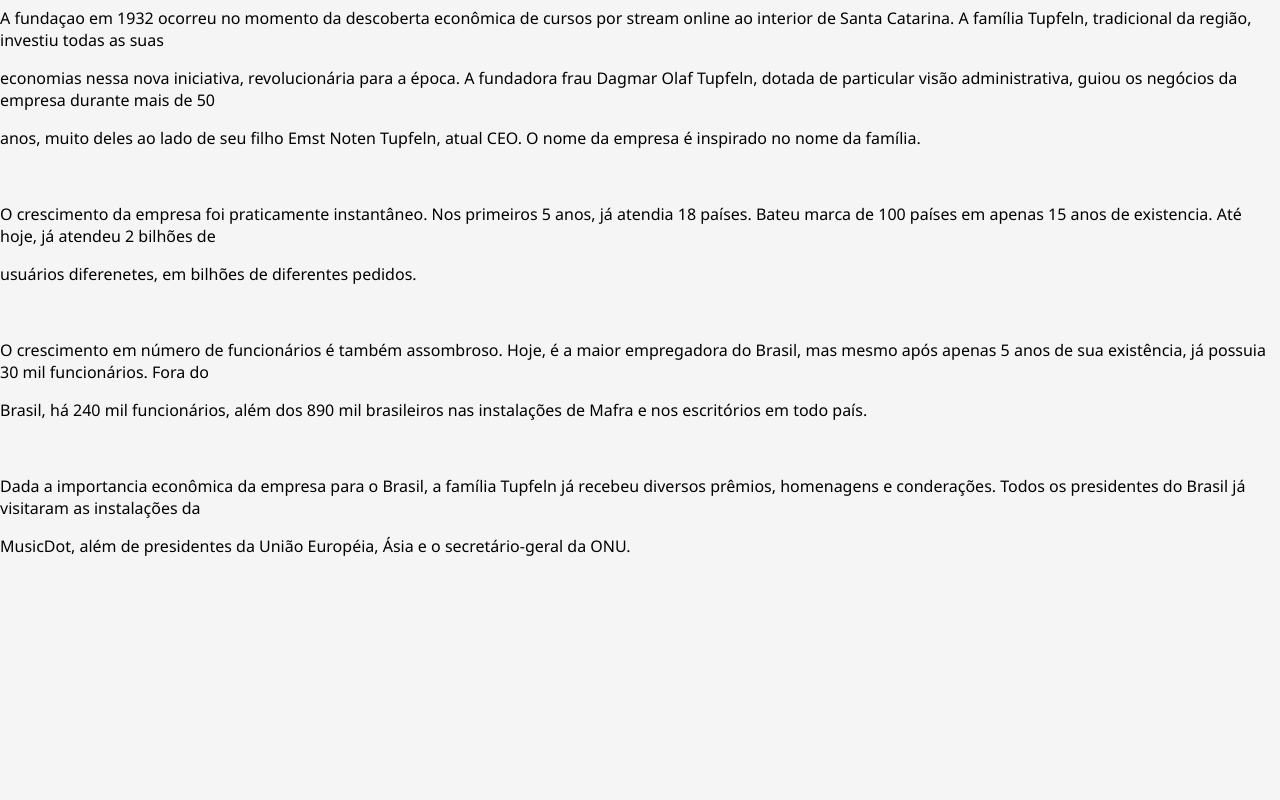
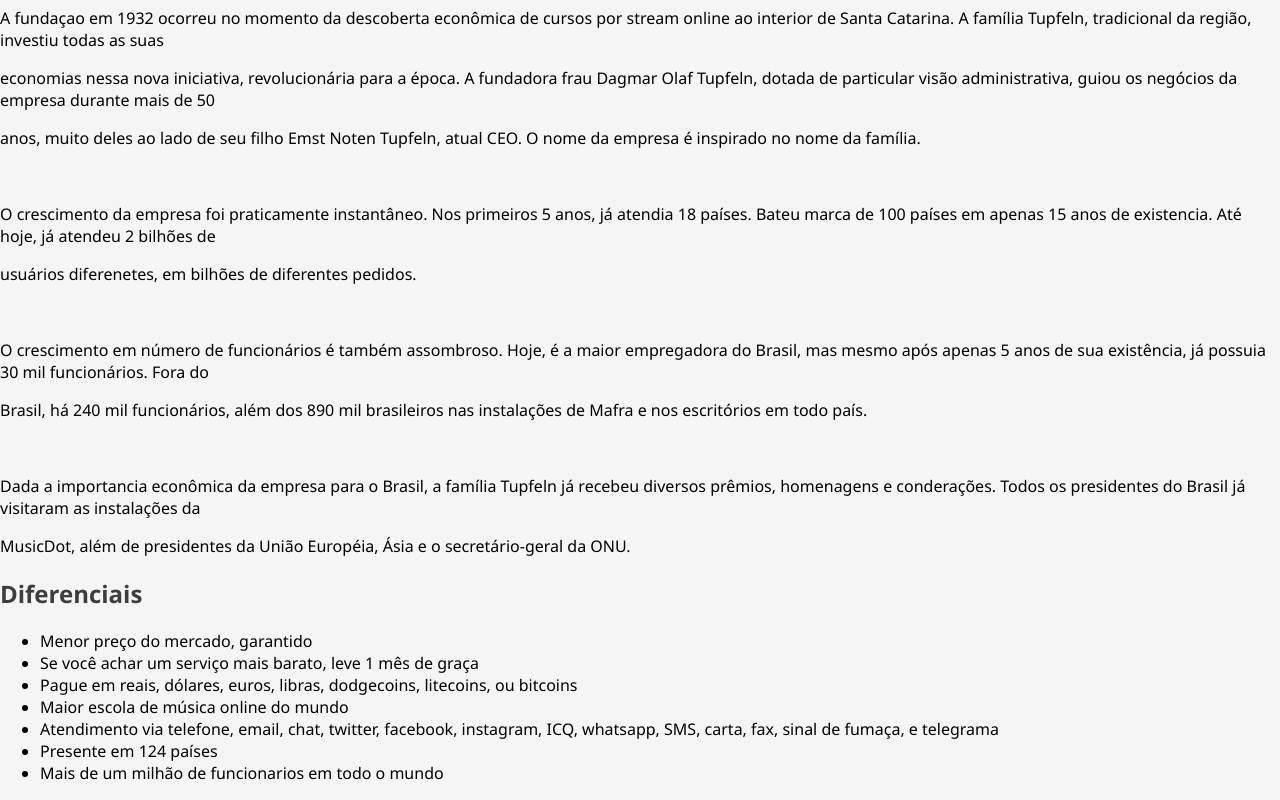
Before and after one commit to LDLNull/music-dot, a plain HTML site: page index.html in a window 1280 px wide. Shown: the part 1837-2637 px from the top of the page. Before the commit the page ends 2410 px from the top, so only its background shows below. Drawn offline with Linux system fonts and the light colour scheme.

Commit message:
Atividade CSS 3, atrasada

```diff
--- a/index.html
+++ b/index.html
@@ -17,14 +17,15 @@
     </ul>
     <h1>Sobre a empresa.</h1>
     <p>A MusicDot é a maior escola online de música em todo o mundo. Fundada em 1932, possui estudios em 124 países, sendo lider de mercado com mais de 90% de participação em 118 deles.</p>
-    <p>Nossa matriz fica em Mafra, em Santa Catarina. De lá, saem grande parte das gravações de nosso cursos, Nossa matriz:</p>
+    <p>Nossa matriz fica em <a href="http://maps.google.com.br/?q=190,GabrielDequech,Mafra,SC">Mafra, em Santa Catarina.</a> De lá, saem grande parte das gravações de nosso cursos, Nossa matriz:</p>
     <figure id="centrar">
         <img src="img/matriz-musicdot.png" alt="Matriz MusicDot" >
         <figcaption>Matriz MusicDot em Mafra - SC</figcaption>
     </figure>
 
     <br>
-    <p>Assine os cursos da MusicDot. Acesse nosso site ou entre em contato se tiver duvidas. Conheça também nossa historia e nossos diferenciais.</p>
+    <p>Assine os cursos da MusicDot. Acesse <a href="index.html">nosso site</a> ou entre em contato se tiver duvidas. Conheça também <a href="#Historia">nossa historia</a> e nossos diferenciais.</p>
+    <div id="Historia">
         <h3>História</h3>
 
         <figure id="centrar">
@@ -44,5 +45,16 @@
         <br>
         <p>Dada a importancia econômica da empresa para o Brasil, a família Tupfeln já recebeu diversos prêmios, homenagens e conderações. Todos os presidentes do Brasil já visitaram as instalações da</p>
         <p>MusicDot, além de presidentes da União Européia, Ásia e o secretário-geral da ONU.</p>
+    </div>
+    <h2>Diferenciais</h2>
+    <ul>
+        <li>Menor preço do mercado, garantido</li>
+        <li>Se você achar um serviço mais barato, leve 1 mês de graça</li>
+        <li>Pague em reais, dólares, euros, libras, dodgecoins, litecoins, ou bitcoins</li>
+        <li>Maior escola de música online do mundo</li>
+        <li>Atendimento via telefone, email, chat, twitter, facebook, instagram, ICQ, whatsapp, SMS, carta, fax, sinal de fumaça, e telegrama</li>
+        <li>Presente em 124 países</li>
+        <li>Mais de um milhão de funcionarios em todo o mundo</li>
+    </ul>
 </body>
 </html>
```
Lines whose indentation alone changed are shown as unchanged.
